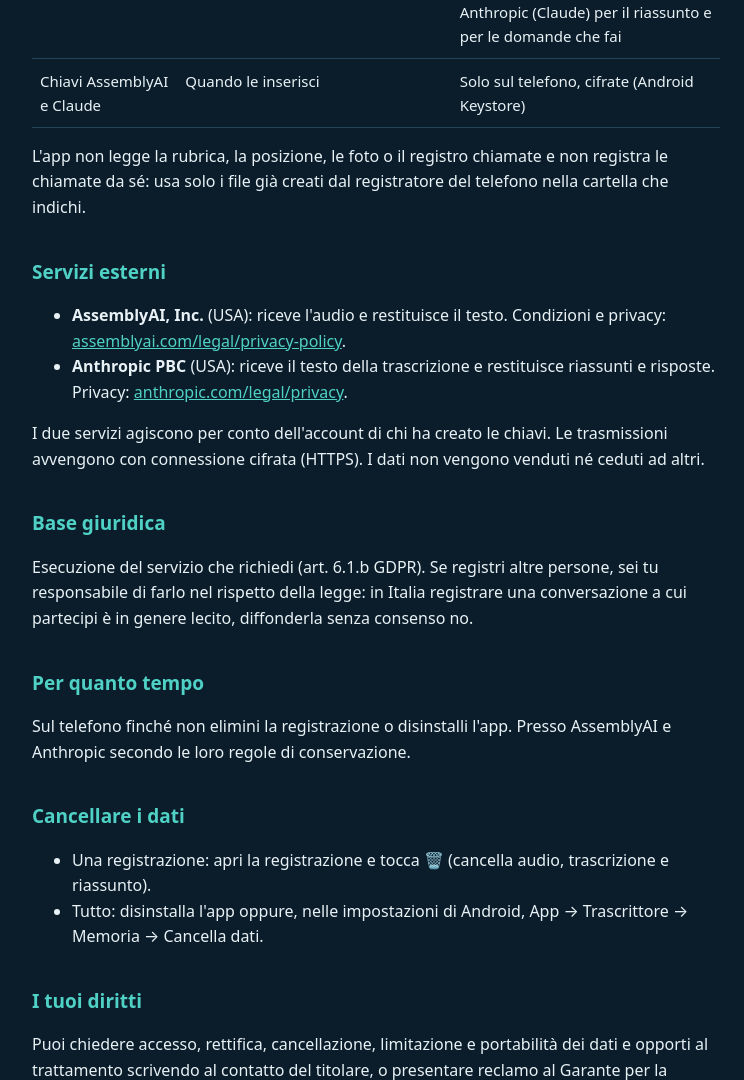
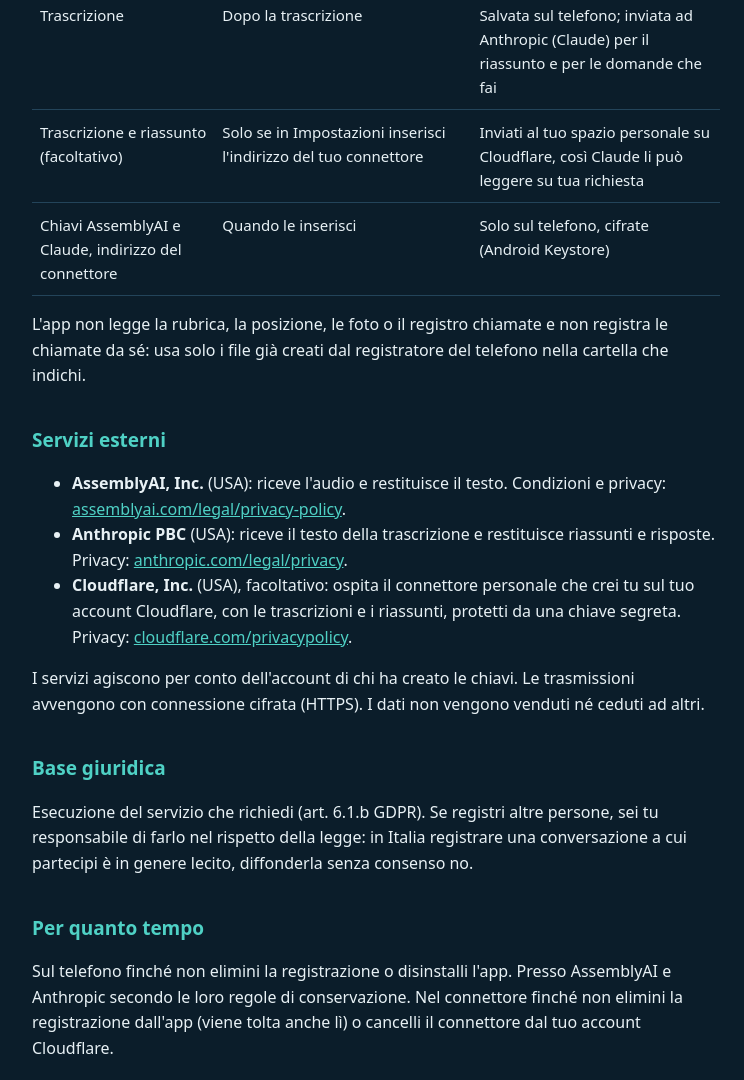
Before and after one commit to Guidri/app-privacy, a plain HTML site: page trascrittore/index.html in a window 1280 px wide. Shown: the part 813-1893 px from the top of the page, without its empty margins (264-1008 px from the left). Drawn offline with Linux system fonts and the light colour scheme.

Commit message:
Trascrittore: informativa aggiornata con il connettore Cloudflare facoltativo
Co-Authored-By: Claude Opus 5.5 <noreply@anthropic.com>
Claude-Session: https://claude.ai/code/session_01MiDDoeLSV4xzrFXaFa3Mdg

```diff
--- a/trascrittore/index.html
+++ b/trascrittore/index.html
@@ -13,7 +13,7 @@
 
 <div class="box">
 <p><strong>In breve.</strong> Le registrazioni, le trascrizioni e i riassunti restano sul tuo telefono. Per trasformare l'audio in testo
-e scrivere il riassunto, l'app invia l'audio ad AssemblyAI e il testo ad Anthropic (Claude), usando le chiavi che inserisci tu.
+e scrivere il riassunto, l'app invia l'audio ad AssemblyAI e il testo ad Anthropic (Claude), usando le chiavi che inserisci tu. Se lo attivi, copia trascrizioni e riassunti sul tuo connettore personale (Cloudflare) perché Claude li possa leggere.
 Non ci sono account, server dello sviluppatore, pubblicità né strumenti di analisi.</p>
 </div>
 
@@ -27,7 +27,8 @@ Non ci sono account, server dello sviluppatore, pubblicità né strumenti di ana
 <tr><td>Registrazioni delle chiamate</td><td>Solo dalla cartella che scegli tu (es. Recordings/Call del registratore Samsung)</td><td>Copiate nella memoria dell'app; inviate ad AssemblyAI per la trascrizione</td></tr>
 <tr><td>File audio importati</td><td>Solo quelli che scegli</td><td>Come sopra</td></tr>
 <tr><td>Trascrizione</td><td>Dopo la trascrizione</td><td>Salvata sul telefono; inviata ad Anthropic (Claude) per il riassunto e per le domande che fai</td></tr>
-<tr><td>Chiavi AssemblyAI e Claude</td><td>Quando le inserisci</td><td>Solo sul telefono, cifrate (Android Keystore)</td></tr>
+<tr><td>Trascrizione e riassunto (facoltativo)</td><td>Solo se in Impostazioni inserisci l'indirizzo del tuo connettore</td><td>Inviati al tuo spazio personale su Cloudflare, così Claude li può leggere su tua richiesta</td></tr>
+<tr><td>Chiavi AssemblyAI e Claude, indirizzo del connettore</td><td>Quando le inserisci</td><td>Solo sul telefono, cifrate (Android Keystore)</td></tr>
 </table></div>
 <p>L'app non legge la rubrica, la posizione, le foto o il registro chiamate e non registra le chiamate da sé: usa solo i file
 già creati dal registratore del telefono nella cartella che indichi.</p>
@@ -36,15 +37,16 @@ già creati dal registratore del telefono nella cartella che indichi.</p>
 <ul>
 <li><strong>AssemblyAI, Inc.</strong> (USA): riceve l'audio e restituisce il testo. Condizioni e privacy: <a href="https://www.assemblyai.com/legal/privacy-policy">assemblyai.com/legal/privacy-policy</a>.</li>
 <li><strong>Anthropic PBC</strong> (USA): riceve il testo della trascrizione e restituisce riassunti e risposte. Privacy: <a href="https://www.anthropic.com/legal/privacy">anthropic.com/legal/privacy</a>.</li>
+<li><strong>Cloudflare, Inc.</strong> (USA), facoltativo: ospita il connettore personale che crei tu sul tuo account Cloudflare, con le trascrizioni e i riassunti, protetti da una chiave segreta. Privacy: <a href="https://www.cloudflare.com/privacypolicy/">cloudflare.com/privacypolicy</a>.</li>
 </ul>
-<p>I due servizi agiscono per conto dell'account di chi ha creato le chiavi. Le trasmissioni avvengono con connessione cifrata (HTTPS). I dati non vengono venduti né ceduti ad altri.</p>
+<p>I servizi agiscono per conto dell'account di chi ha creato le chiavi. Le trasmissioni avvengono con connessione cifrata (HTTPS). I dati non vengono venduti né ceduti ad altri.</p>
 
 <h2>Base giuridica</h2>
 <p>Esecuzione del servizio che richiedi (art. 6.1.b GDPR). Se registri altre persone, sei tu responsabile di farlo nel rispetto della legge:
 in Italia registrare una conversazione a cui partecipi è in genere lecito, diffonderla senza consenso no.</p>
 
 <h2>Per quanto tempo</h2>
-<p>Sul telefono finché non elimini la registrazione o disinstalli l'app. Presso AssemblyAI e Anthropic secondo le loro regole di conservazione.</p>
+<p>Sul telefono finché non elimini la registrazione o disinstalli l'app. Presso AssemblyAI e Anthropic secondo le loro regole di conservazione. Nel connettore finché non elimini la registrazione dall'app (viene tolta anche lì) o cancelli il connettore dal tuo account Cloudflare.</p>
 
 <h2>Cancellare i dati</h2>
 <ul>
@@ -61,7 +63,7 @@ o presentare reclamo al Garante per la protezione dei dati personali (<a href="h
 
 <h2>English summary</h2>
 <p>Recordings, transcripts and summaries stay on your phone. Audio is sent to AssemblyAI for transcription and text to Anthropic (Claude) for summaries,
-using API keys you enter, stored encrypted on the device. No accounts, no developer server, no ads, no analytics. Delete a recording in the app or uninstall to remove everything. Contact: homeboy.sp@gmail.com.</p>
+using API keys you enter, stored encrypted on the device. Optionally, transcripts are copied to your own Cloudflare connector so Claude can read them. No accounts, no developer server, no ads, no analytics. Delete a recording in the app or uninstall to remove everything. Contact: homeboy.sp@gmail.com.</p>
 
 <footer>Trascrittore · Guidri</footer>
 </main>
```
